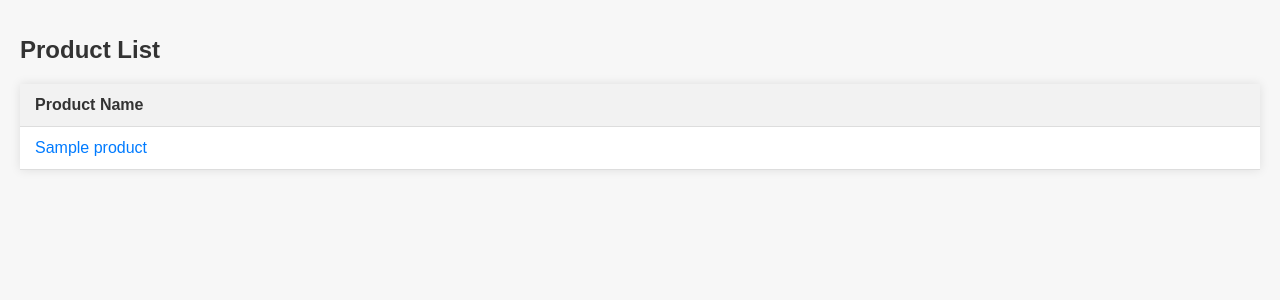
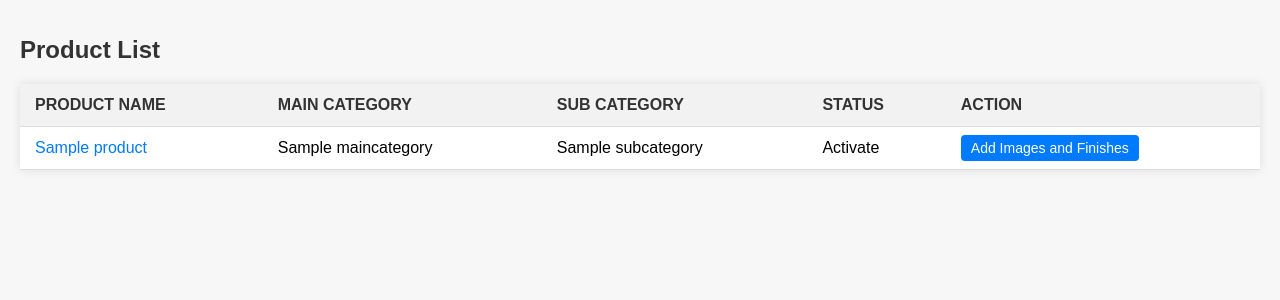
Before and after one commit to enryu-maker/fittingswale-be, a Django app: page /product/products/ in a window 1280 px wide. Shown: the top 300 px of the page. Run offline with Django 5.2, Linux system fonts and the light colour scheme; tables that the repository leaves empty hold one stand-in row (values such as "Sample post").

Commit message:
new changes

```diff
--- a/products/models.py
+++ b/products/models.py
@@ -2,6 +2,11 @@ from django.db import models
 from django.utils.translation import gettext_lazy as _
 from django.core.validators import MinValueValidator
 # Create your models here.
+
+from django.db.models.signals import pre_save
+from django.dispatch import receiver
+
+
 
 class Finish(models.Model):
     title = models.CharField(max_length=50)
@@ -68,8 +73,8 @@ class Product(models.Model):
     image = models.ImageField(upload_to='product', null=True, blank=True)
     stock_quantity = models.IntegerField(validators=[MinValueValidator(0)])
     minimum_quantity = models.IntegerField(validators=[MinValueValidator(0)],null=True)
+    sub_category = models.ForeignKey(SubCategory, on_delete=models.CASCADE)
     main_category = models.ForeignKey(MainCategory, on_delete=models.CASCADE)
-    sub_category = models.ForeignKey(SubCategory, on_delete=models.CASCADE)
     sku_code = models.CharField(max_length=30,null=True,blank=True)
     DISABLE_CHOICES = [
         ('Activate', 'Activate'),
@@ -109,3 +114,8 @@ class ProductDetail(models.Model):
     product = models.ForeignKey(Product, verbose_name=_("Product"), on_delete=models.CASCADE)
     name = models.CharField(max_length=30)
     value = models.CharField(max_length=50)
+
+@receiver(pre_save, sender=Product)
+def update_main_category(sender, instance, **kwargs):
+    if instance.sub_category:
+        instance.main_category = instance.sub_category.main_category
--- a/products/templates/product_detail.html
+++ b/products/templates/product_detail.html
@@ -163,7 +163,7 @@
                     </ul>
                 {% endfor %}
             </ul>
-            <a href="{% url 'add_images_and_finishes' product.pk %}" class="btn">Add Images and Finishes</a>
+            <a href="{% url 'add-images-and-finishes' product.pk %}" class="btn">Add Images and Finishes</a>
         </div>
     </div>
 
--- a/products/templates/product_list.html
+++ b/products/templates/product_list.html
@@ -35,6 +35,7 @@
             background-color: #f2f2f2;
             font-weight: bold;
             color: #333333;
+            text-transform: uppercase;
         }
 
         tr:hover {
@@ -49,6 +50,22 @@
         a:hover {
             text-decoration: underline;
         }
+
+        /* Styles for the button */
+        .add-button {
+            background-color: #007bff;
+            color: #fff;
+            border: none;
+            border-radius: 4px;
+            padding: 5px 10px;
+            cursor: pointer;
+            font-size: 14px;
+            text-decoration: none; /* Remove underline */
+        }
+
+        .add-button:hover {
+            background-color: #0056b3;
+        }
     </style>
 </head>
 <body>
@@ -57,12 +74,20 @@
         <thead>
             <tr>
                 <th>Product Name</th>
+                <th>Main Category</th>
+                <th>Sub Category</th>
+                <th>Status</th>
+                <th>Action</th>
             </tr>
         </thead>
         <tbody>
             {% for product in products %}
                 <tr>
-                    <td><a href="{% url 'product-detail' product.pk %}">{{ product.product_name }}</a></td>
+                    <td ><a href="{% url 'product-detail' product.pk %}">{{ product.product_name }}</a></td>
+                    <td >{{product.main_category}}</td>
+                    <td >{{product.sub_category}}</td>
+                    <td >{{product.status}}</td>
+                    <td><a href="{% url 'add-images-and-finishes' product.pk %}" class="add-button">Add Images and Finishes</a></td>
                 </tr>
             {% endfor %}
         </tbody>
--- a/products/urls.py
+++ b/products/urls.py
@@ -15,5 +15,5 @@ urlpatterns = [
     path('sub-category-with-prod/<int:id>/',SubCategoryWithProductApiView.as_view()),
     path('products/', ProductListView.as_view(), name='product-list'),
     path('product/<int:pk>/', ProductDetailView.as_view(), name='product-detail'),
-    path('add-images-and-finishes/<int:pk>', AddImagesAndFinishesView.as_view(), name='add_images_and_finishes'),
+    path('add-images-and-finishes/<int:pk>', AddImagesAndFinishesView.as_view(), name='add-images-and-finishes'),
 ]
```
